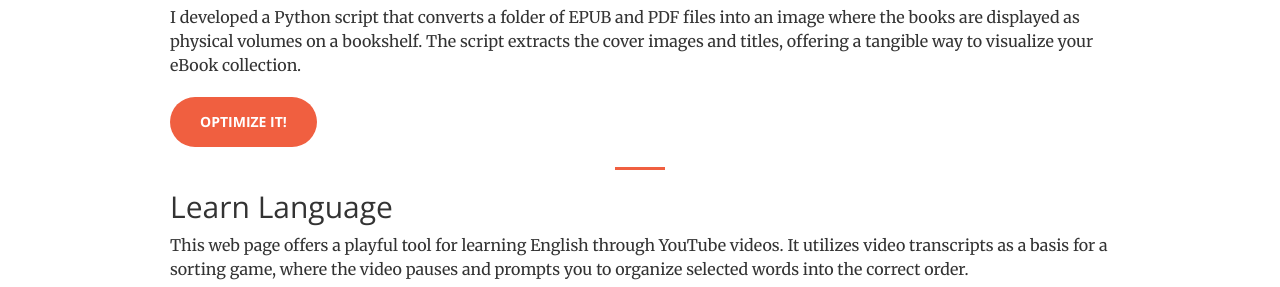
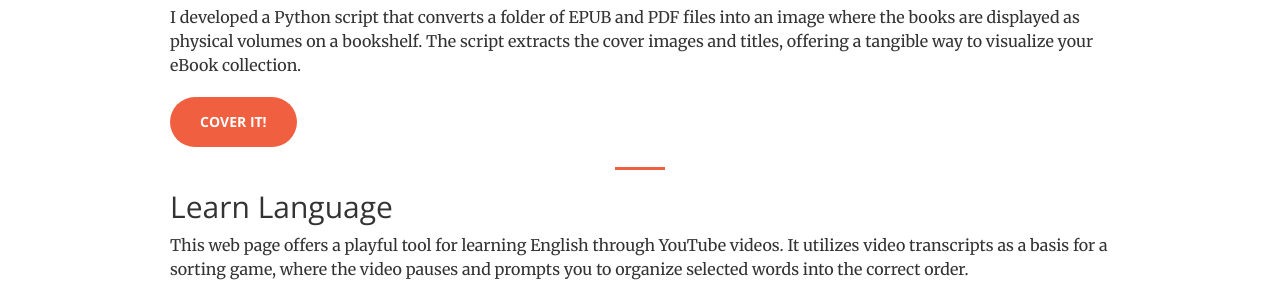
Before and after one commit to iacoposk8/iacoposk8.github.io, a Jekyll site: the page built from projects.md, in a window 1280 px wide and 900 px high, scrolled down 832 px. Shown: the part 148-435 px from the top of the window. Built offline with Jekyll 4.4.1, drawn with Linux system fonts in a browser that asks for light colours.

Commit message:
Update projects.md

```diff
--- a/projects.md
+++ b/projects.md
@@ -34,7 +34,7 @@ This project involves building a custom JavaScript class to replicate key jQuery
 ## Ebook to covers in library
 I developed a Python script that converts a folder of EPUB and PDF files into an image where the books are displayed as physical volumes on a bookshelf. The script extracts the cover images and titles, offering a tangible way to visualize your eBook collection.
 
-<a href="/projects/ebook-to-covers-library" class="btn btn-primary btn-xl">Optimize it!</a>
+<a href="/projects/ebook-to-covers-library" class="btn btn-primary btn-xl">Cover it!</a>
 
 ---
 
```
